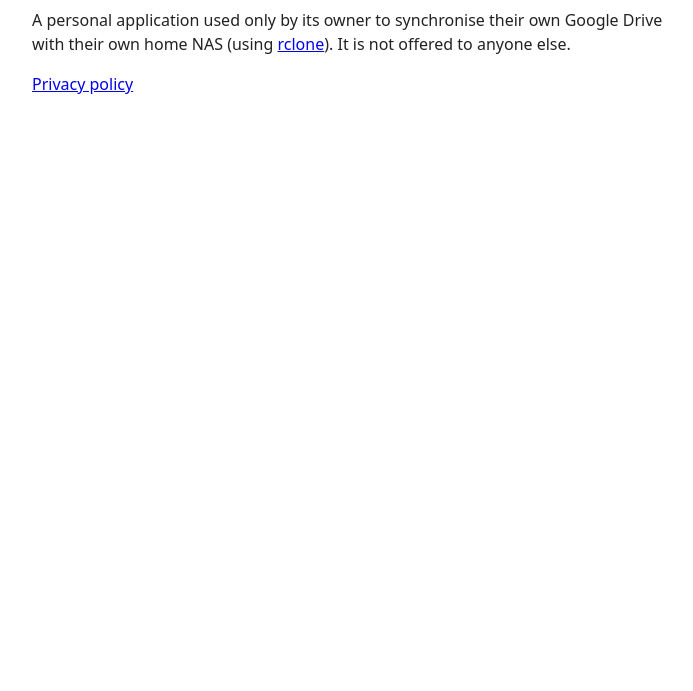
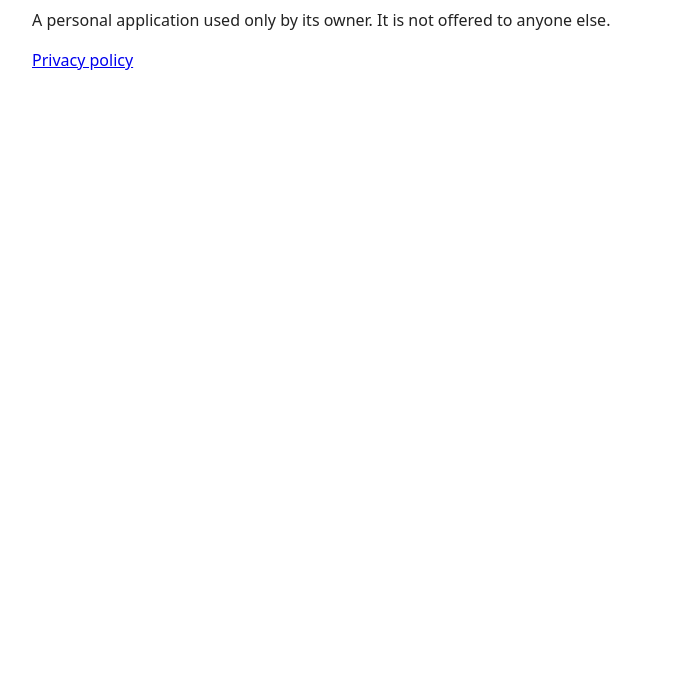
Before and after one commit to iromaieutico/iromaieutico.github.io, a plain HTML site: page index.html in a window 1280 px wide. Shown: the part 109-800 px from the top of the page, without its empty margins (288-981 px from the left). Drawn offline with Linux system fonts and the light colour scheme.

Commit message:
Update index.html

```diff
--- a/index.html
+++ b/index.html
@@ -4,8 +4,7 @@
 <style>body{font:16px/1.5 system-ui,sans-serif;max-width:40rem;margin:3rem auto;padding:0 1rem;color:#222}</style></head>
 <body>
 <h1>homelab-nas rclone</h1>
-<p>A personal application used only by its owner to synchronise their own Google Drive with their own home NAS
-(using <a href="https://rclone.org">rclone</a>). It is not offered to anyone else.</p>
+<p>A personal application used only by its owner. It is not offered to anyone else.</p>
 <p><a href="privacy.html">Privacy policy</a></p>
 </body>
 </html>
```
